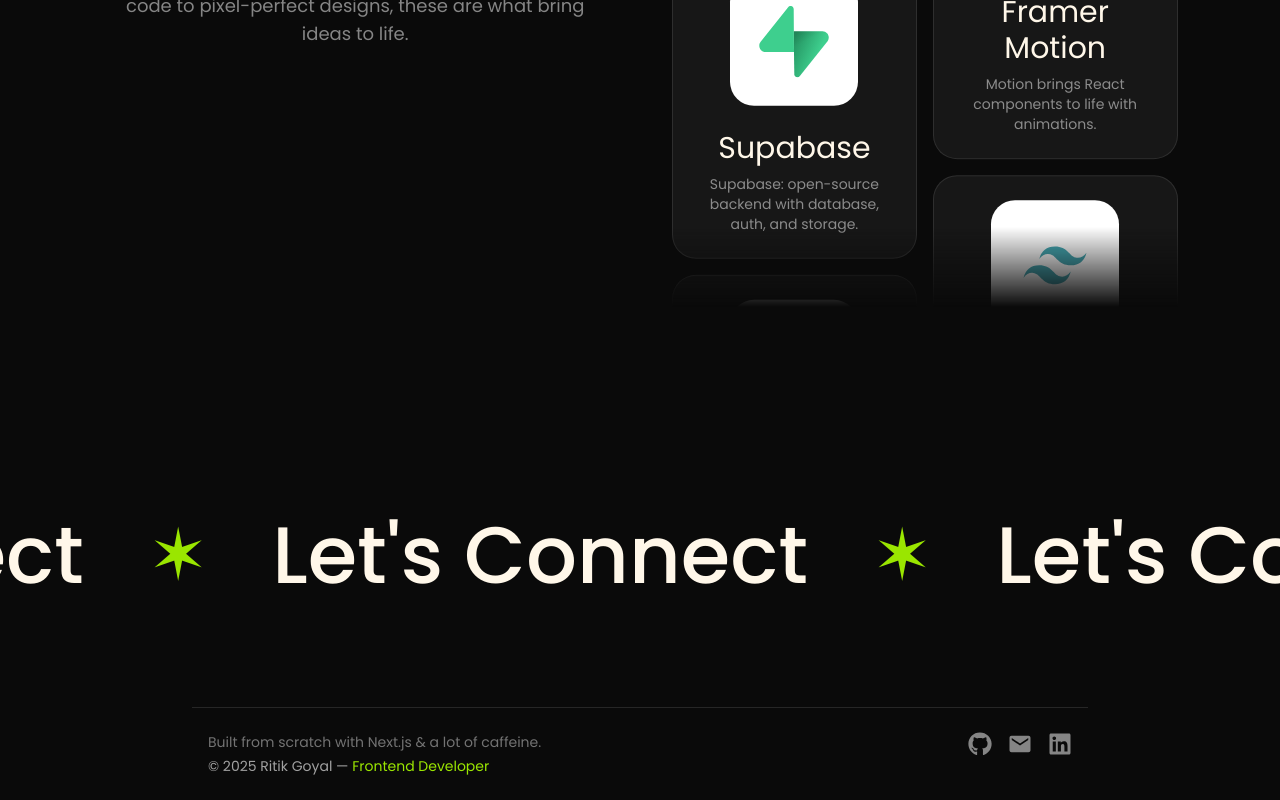
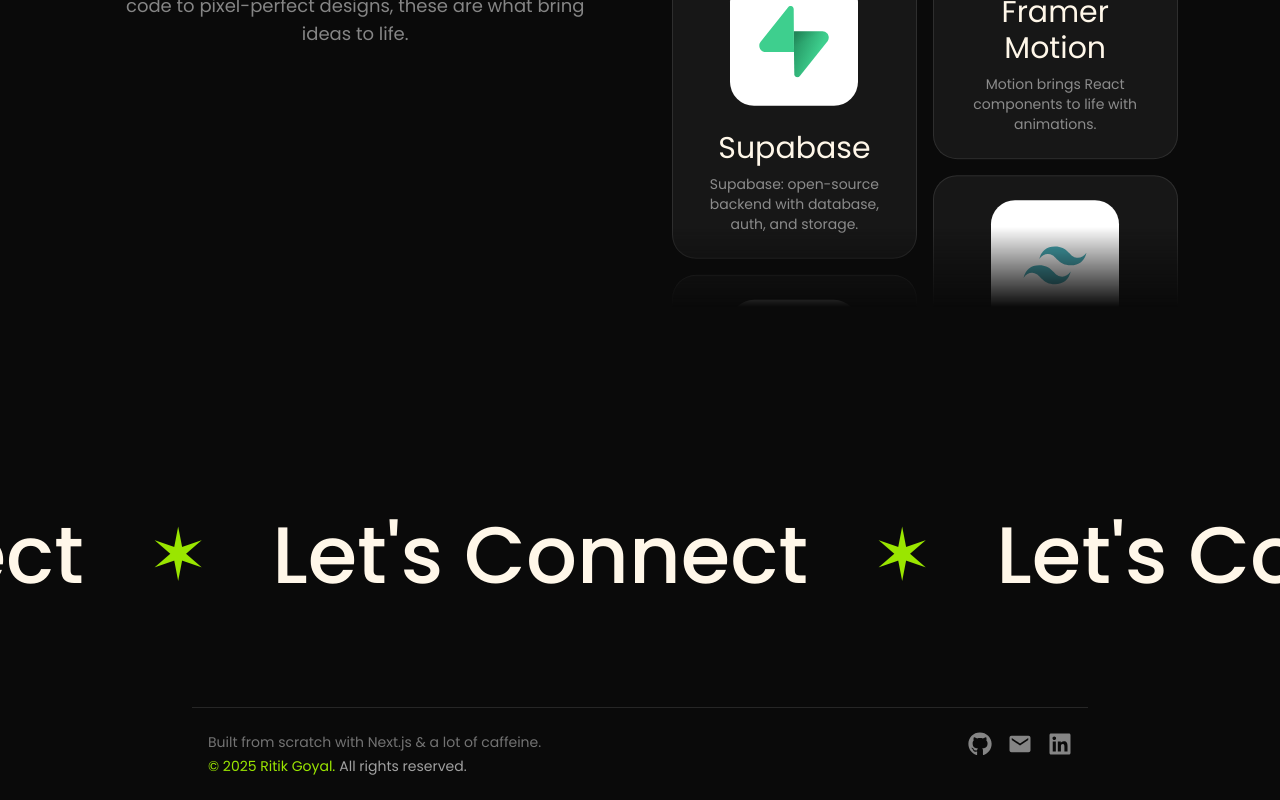
Before and after one commit to goyalritik-rg/portfolio, a Next.js app: page / in a window 1280 px wide. Shown: the part 4235-5035 px from the top of the page. Built offline with nearby package versions, Linux system fonts and the light colour scheme.

Commit message:
css changes

```diff
--- a/src/components/Footer.js
+++ b/src/components/Footer.js
@@ -64,8 +64,10 @@ const Footer = () => {
           </p>
 
           <p className="mt-1 text-center w-full md:text-start">
-            © {new Date().getFullYear()} Ritik Goyal —{" "}
-            <span className="text-lime-400">Frontend Developer</span>
+            <span className="text-lime-400 mr-1">
+              © {new Date().getFullYear()} Ritik Goyal.
+            </span>
+            All rights reserved.
           </p>
         </div>
 
```
